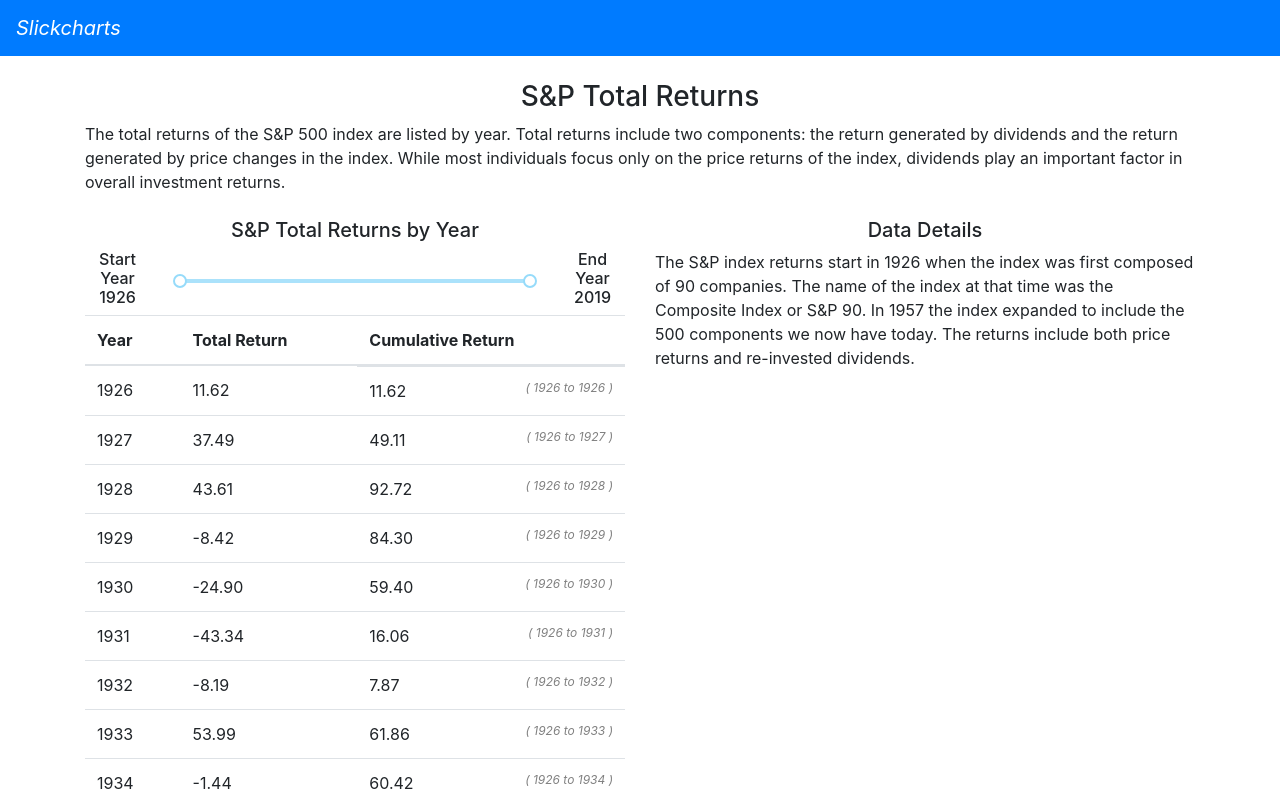
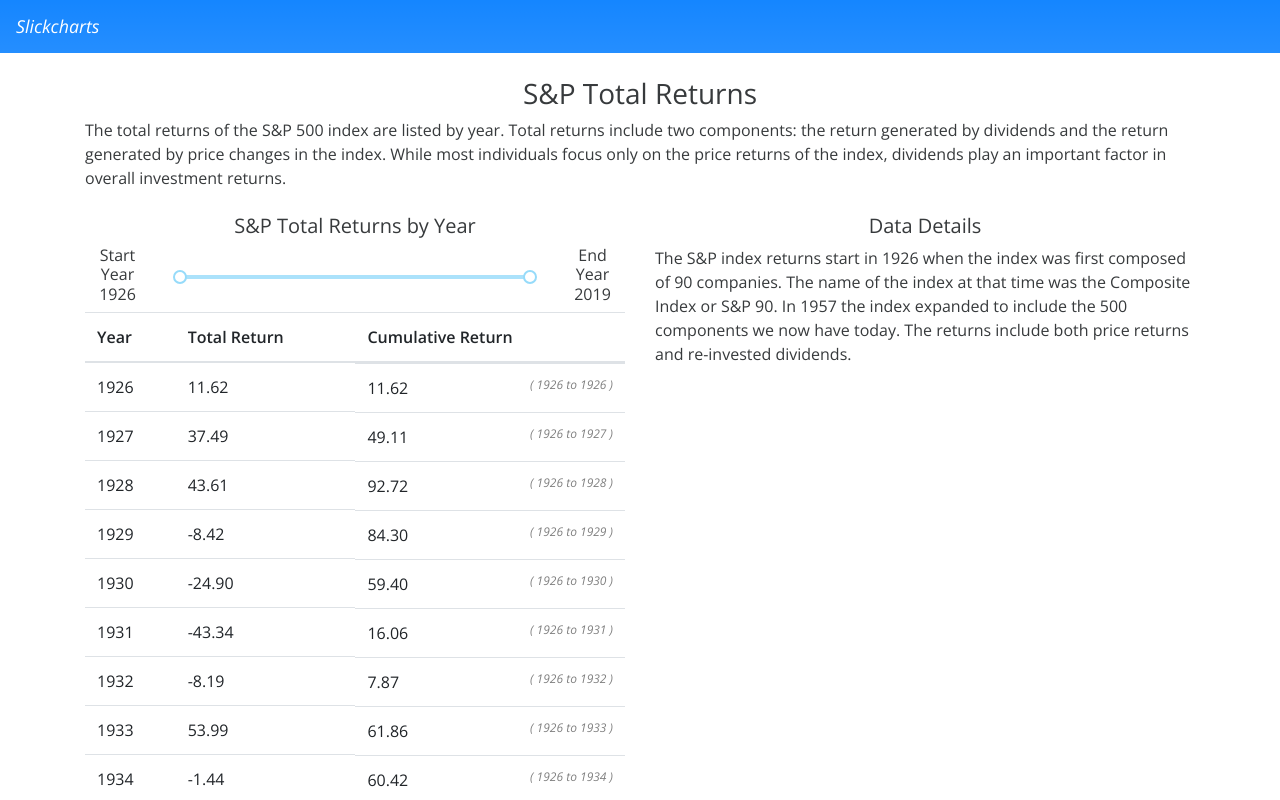
Before and after one commit to tllongdev/RetireUpCodeTestSp500, a Next.js app in the folder sp500/: page / in a window 1280 px wide. Shown: the top 800 px of the page. Built offline with nearby package versions, Linux system fonts and the light colour scheme.

Commit message:
font and styling updates

```diff
--- a/sp500/components/NavBar.js
+++ b/sp500/components/NavBar.js
@@ -2,8 +2,10 @@ import { Navbar, Nav, NavDropdown, Form, FormControl, Button } from 'react-boots
 
 export default function NavBar() {
 	return (
-		<Navbar bg='primary' expand='md' variant='dark'>
-			<Navbar.Brand className='font-italic'>Slickcharts</Navbar.Brand>
+		<Navbar bg='primary' expand='md' variant='dark' style={{ background: 'linear-gradient(#ffffff15, #ffffff25)' }}>
+			<Navbar.Brand className='font-italic' style={{ fontWeight: 300, fontSize: 17.75 }}>
+				Slickcharts
+			</Navbar.Brand>
 			<Navbar.Toggle aria-controls='basic-navbar-nav' />
 			<Navbar.Collapse id='basic-navbar-nav'></Navbar.Collapse>
 		</Navbar>
--- a/sp500/pages/_app.js
+++ b/sp500/pages/_app.js
@@ -1,5 +1,6 @@
 import 'bootstrap/dist/css/bootstrap.min.css';
 import 'rc-slider/assets/index.css';
+import '../styles/globals.css';
 
 function MyApp({ Component, pageProps }) {
 	return <Component {...pageProps} />;
--- a/sp500/styles/globals.css
+++ b/sp500/styles/globals.css
@@ -1,16 +1,39 @@
+@import url('https://fonts.googleapis.com/css2?family=Inter:wght@200;400;500;600;800&display=swap');
+@import url('https://fonts.googleapis.com/css2?family=Open+Sans:ital,wght@0,300;0,400;0,600;1,300;1,400;1,600&display=swap');
+
 html,
 body {
-  padding: 0;
-  margin: 0;
-  font-family: -apple-system, BlinkMacSystemFont, Segoe UI, Roboto, Oxygen,
-    Ubuntu, Cantarell, Fira Sans, Droid Sans, Helvetica Neue, sans-serif;
+	overscroll-behavior-y: none;
+	overscroll-behavior-x: none;
+	padding: 0;
+	margin: 0;
+	font-family: 'Open Sans', sans-serif;
+	color: #373a3c;
 }
 
 a {
-  color: inherit;
-  text-decoration: none;
+	color: inherit;
+	text-decoration: none;
 }
 
 * {
-  box-sizing: border-box;
+	box-sizing: border-box;
 }
+h1,
+h2,
+h3,
+h4,
+h5,
+h6,
+.h1,
+.h2,
+.h3,
+.h4,
+.h5,
+.h6 {
+	margin-bottom: 0.5rem;
+	font-family: inherit;
+	font-weight: 300;
+	line-height: 1.2;
+	color: inherit;
+}
```
